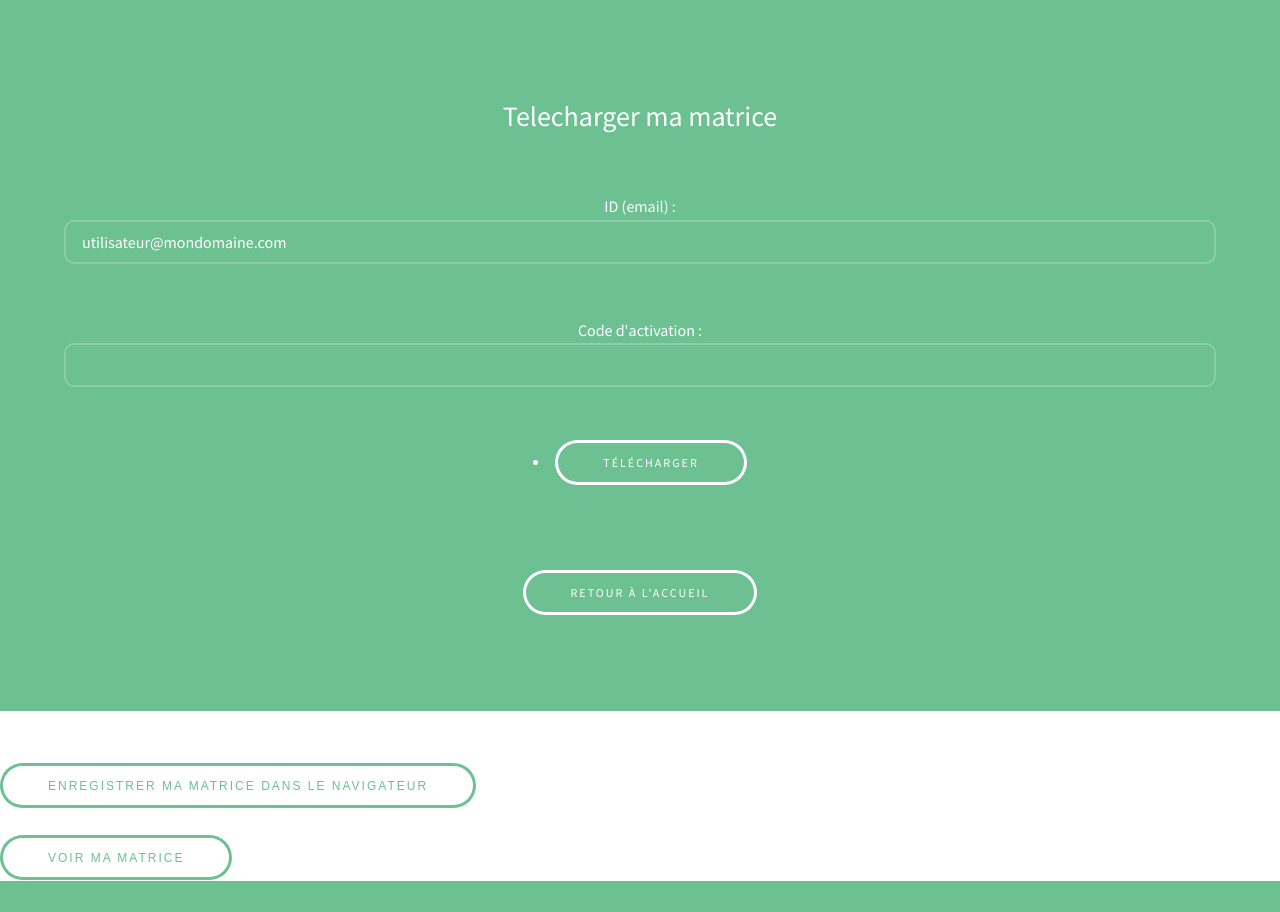
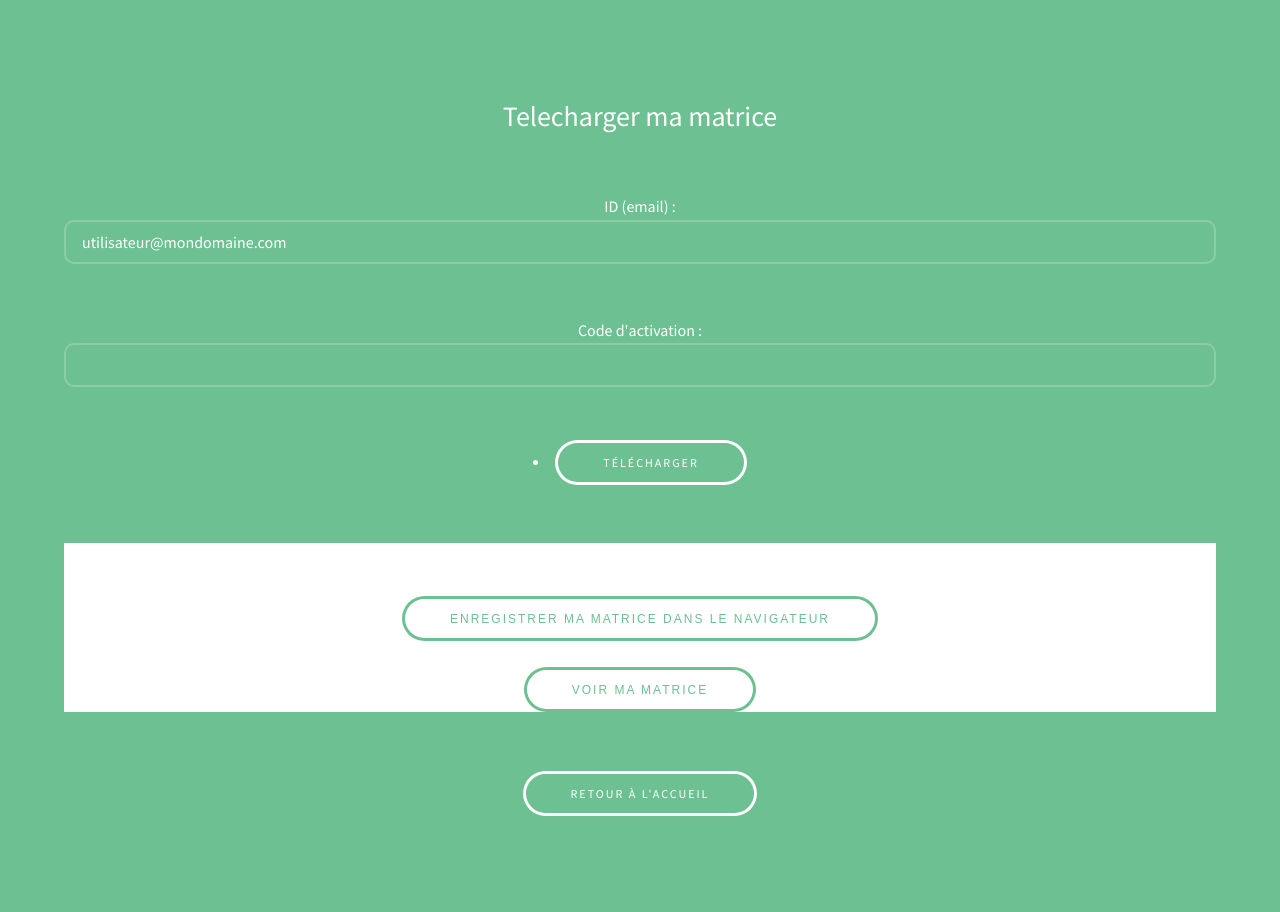
Before and after one commit to jojoke/NTM, a PHP site: page /matrix.php in a window 1280 px wide. Shown: the part 429-1341 px from the top of the page. Before the commit the page ends 1310 px from the top, so only its background shows below. Run offline with PHP 8.4, Linux system fonts and the light colour scheme; data that the repository does not hold is empty.

Commit message:
graphique matrix

```diff
--- a/matrix.php
+++ b/matrix.php
@@ -36,12 +36,7 @@
 			Code d'activation : <input type="text" name="code" size="30" maxlength="30" /><br /><br />
             <li><input type="submit" class="button alt" value="Télécharger"/></li><br>
         </form>
-
-
-        <br>
-        <a href="index.php" class="button alt">Retour à l'accueil</a>
-       </footer>
-        <?php
+		 <p style="background-color:white; color: #9a9a9a"><?php
 
                 if(isset($_POST['mail']) && isset($_POST['code']))
 				{
@@ -72,6 +67,11 @@
 	<button onclick="alert(localStorage.getItem(\'INSACVL3:'.$mail.'\'))">Voir ma matrice</button> ';
 
         ?>
+        </p>
+        <br>
+        <a href="index.php" class="button alt">Retour à l'accueil</a>
+       </footer>
+
 
 
 </body>
```
